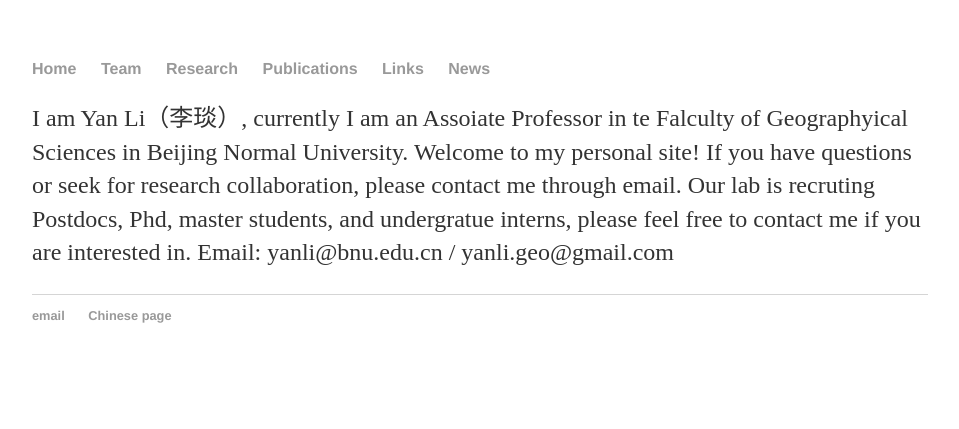
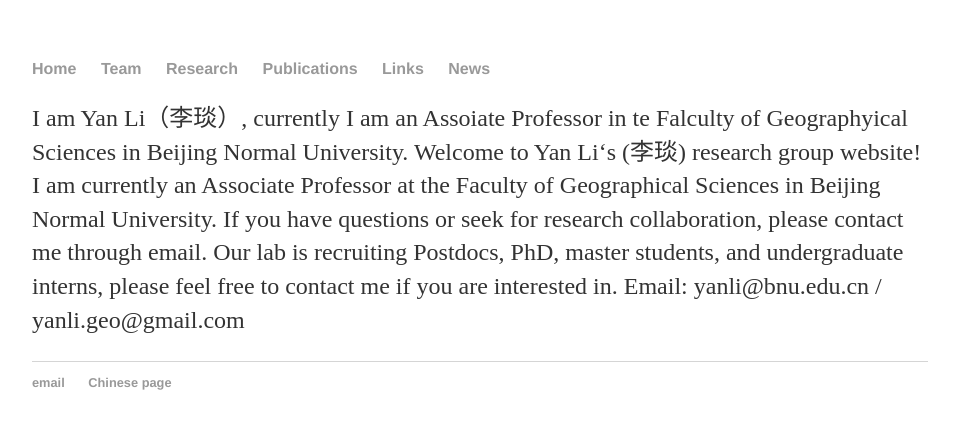
Before and after one commit to yanli-test/yanli-test.github.io, a Jekyll site: the page built from index.html, in a window 1280 px wide. Shown: the top 429 px of the page, without its empty margins (160-1119 px from the left). Built offline with Jekyll 4.4.1, drawn with Linux system fonts in a browser that asks for light colours.

Commit message:
Update index.html

```diff
--- a/index.html
+++ b/index.html
@@ -4,8 +4,9 @@
 ---
 <div class="blurb">
 	<p>I am Yan Li（李琰）, currently I am an Assoiate Professor in te Falculty of Geographyical Sciences in Beijing Normal University.
-	Welcome to my personal site!
-	If you have questions or seek for research collaboration, please contact me through email.
-	Our lab is recruting Postdocs, Phd, master students, and undergratue interns, please feel free to contact me if you are interested in.
-	Email: yanli@bnu.edu.cn / yanli.geo@gmail.com
+	Welcome to Yan Li‘s (李琰) research group website!
+        I am currently an Associate Professor at the Faculty of Geographical Sciences in Beijing Normal University.
+        If you have questions or seek for research collaboration, please contact me through email.
+        Our lab is recruiting Postdocs, PhD, master students, and undergraduate interns, please feel free to contact me if you are interested in. Email: yanli@bnu.edu.cn / yanli.geo@gmail.com
+
 </div><!-- /.blurb -->
```
